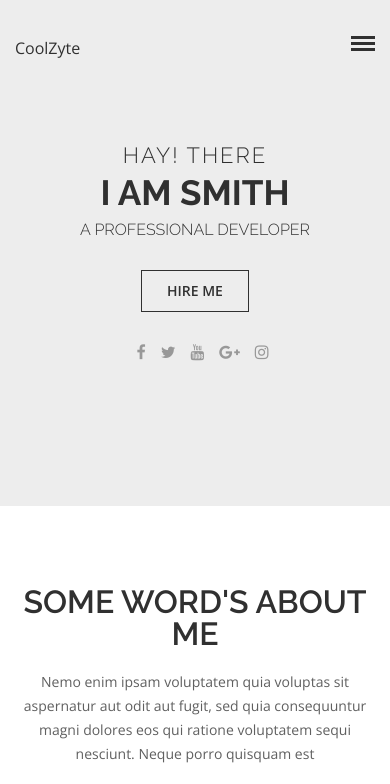
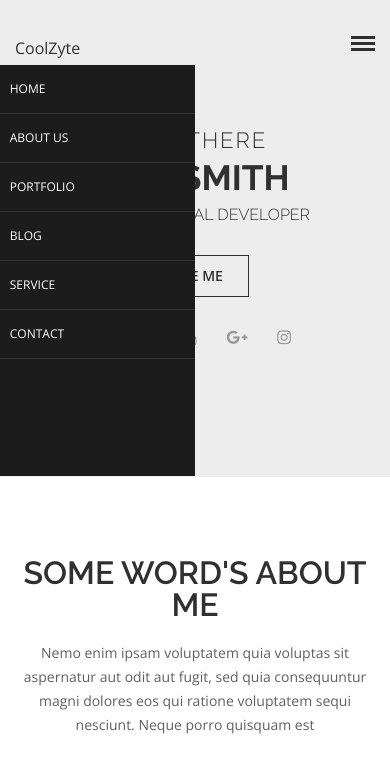
Before and after one commit to coolzyte/gridPort, a website built with webpack: page app/index.html in a window 390 px wide. Both pictures are taken after a click on the element 360 px from the left and 47 px from the top of the page. Shown: the top 784 px of the page. Built offline with nearby package versions, Linux system fonts and the light colour scheme.

Commit message:
fixed mobile menu

```diff
--- a/app/assets/sass/base/_utilities.scss
+++ b/app/assets/sass/base/_utilities.scss
@@ -87,6 +87,9 @@
     margin-left: 15px;
     margin-bottom: 0;
     color: #989898;
+    @include respond(tab-port) {
+      margin: 0 1.5rem;
+    }
     &:hover {
       color: $bunker;
     }
--- a/app/assets/sass/layout/_site-header.scss
+++ b/app/assets/sass/layout/_site-header.scss
@@ -53,18 +53,17 @@
         transform-origin: center center;
         width: 100%;
       }
-    }
-  }
-  &__menu-icon--close-x {
-    &:before {
-      transform: rotate(45deg) scaleX(1.25);
-    }
-    .site-header__menu-icon__middle {
-      opacity: 0;
-      transform: scaleX(0);
-    }
-    &:after {
-      transform: rotate(-45deg) scaleX(1.25) translateY(1px);
-    }
+    } // &--close-x {
+    //   .site-header__menu-icon__middle {
+    //     opacity: 0;
+    //     transform: scaleX(0);
+    //   }
+    //   &:before {
+    //     transform: rotate(45deg) scaleX(1.25);
+    //   }
+    //   &:after {
+    //     transform: rotate(-45deg) scaleX(1.25) translateY(1px);
+    //   }
+    // }
   }
 }
--- a/app/assets/sass/modules/_hero.scss
+++ b/app/assets/sass/modules/_hero.scss
@@ -7,7 +7,8 @@
     height: 100vh;
   }
   @include respond(tab-port) {
-    height: 60vh;
+    height: auto;
+    padding: 13rem 0;
     display: flex;
     flex-direction: column;
     justify-content: center;
--- a/app/assets/sass/modules/_primary-nav.scss
+++ b/app/assets/sass/modules/_primary-nav.scss
@@ -1,8 +1,24 @@
 .primary-nav {
+  &__content {
     @include respond(tab-port) {
-    display: none;
+      background: #1c1c1c;
+      display: flex;
+      flex-direction: column;
+      position: absolute;
+      top: 100%;
+      left: 0;
+      width: 50%;
+      height: auto;
+      padding: 0 0 11.7rem;
+      transform: scaleX(0);
+      transform-origin: 0 -100%;
+      transition: all 0.8s cubic-bezier(0.6, 0.02, 0.35, 0.99) 0s;
+      &--is-visible {
+        transform: scaleX(1);
       }
-  &__content {
+    }
+    @include medium {
+      display: flex;
       white-space: nowrap;
       padding-right: 5rem;
       transform: scaleX(0);
@@ -13,9 +29,13 @@
         transform: scaleX(1);
       }
     }
+  }
   li {
     position: relative;
     margin-left: 3rem;
+    @include respond(tab-port) {
+      margin-left: 0;
+    }
   }
   li a {
     position: relative;
@@ -26,8 +46,19 @@
     padding: 0.5rem 0;
     display: block;
     text-transform: uppercase;
+    @include respond(tab-port) {
+      color: #fff;
+      font-size: 1.2rem;
+      font-weight: 500;
+      padding: 1.3rem 5%;
+      border-bottom: 1px solid rgba(255, 255, 255, 0.1);
+    }
     &:hover {
       color: #000;
+      @include respond(tab-port) {
+        color: #fff;
+        background-color: rgba(255, 255, 255, 0.1);
       }
     }
   }
+}
--- a/app/assets/scripts/modules/MobileMenu.js
+++ b/app/assets/scripts/modules/MobileMenu.js
@@ -11,6 +11,7 @@ class MobileMenu {
   }
   toggleTheMenu() {
     this.menuContent.toggleClass("primary-nav__content--is-visible");
+    this.menuIcon.toggleClass("site-header__menu-icon--close-x");
   }
 }
 
--- a/app/index.html
+++ b/app/index.html
@@ -30,7 +30,7 @@
 
         <div class="site-header__menu-content flex-item">
           <nav class="primary-nav">
-            <ul class="flex-item primary-nav__content">
+            <ul class="primary-nav__content">
               <li class="active"><a href="#">Home</a></li>
               <li><a href="#">About us</a></li>
               <li><a href="#">Portfolio</a> </li>
@@ -82,17 +82,23 @@
     <section class="about-me p-tb">
       <div class="section-title">
         <h2 class="heading">Some Word's About Me</h2>
-        <p>Nemo enim ipsam voluptatem quia voluptas sit aspernatur aut odit aut fugit, sed quia consequuntur magni dolores
+        <p>Nemo enim ipsam voluptatem quia voluptas sit aspernatur aut odit aut fugit, sed quia consequuntur magni
+          dolores
           eos qui ratione voluptatem sequi nesciunt. Neque porro quisquam est</p>
       </div>
       <div class="about-me__content">
         <div class="about-me__text">
-          <p class="m-bottom-2"><span class="letter-big">S</span>abuj must explain to you how all this mistaken idea of denouncing
-            pleasure and praising pain was born and I will give you a complete account of the system, and expound the actual
-            teachings of the great explorer of the truth, the master-builder of human happiness. No one rejects, dislikes,
+          <p class="m-bottom-2"><span class="letter-big">S</span>abuj must explain to you how all this mistaken idea of
+            denouncing
+            pleasure and praising pain was born and I will give you a complete account of the system, and expound the
+            actual
+            teachings of the great explorer of the truth, the master-builder of human happiness. No one rejects,
+            dislikes,
             or avoids pleasure itself</p>
-          <p>Imust explain to you how all this mistaken idea of denouncing pleasure and praising pain was born and I will
-            give you a complete account of the system, and expound the actual teachings of the great explorer of the truth,
+          <p>Imust explain to you how all this mistaken idea of denouncing pleasure and praising pain was born and I
+            will
+            give you a complete account of the system, and expound the actual teachings of the great explorer of the
+            truth,
             the master-builder</p>
           <a href="#" class="btn btn--fs">Download CV</a>
         </div>
@@ -125,7 +131,8 @@
     <section class="works">
       <div class="section-title section-title--left">
         <h2 class="heading">CHECK LATEST WORK</h2>
-        <p>But I must explain to you how all this mistaken idea of denouncing pleasure and praising pain was born and I will
+        <p>But I must explain to you how all this mistaken idea of denouncing pleasure and praising pain was born and I
+          will
           give you a complete account of the monen vai kemon asen</p>
       </div>
       <!-- Section Title End -->
@@ -225,21 +232,24 @@
             <div class="testimonials__image"><img src="assets/images/testimonial/t1.png" alt=""></div>
             <h3 class="title">Jena John</h3>
             <span class="subtitle">Developer Coolzyte</span>
-            <p class="text">But I must explain to you how all this mistaken idea of denouncing pleasure and praising pain
+            <p class="text">But I must explain to you how all this mistaken idea of denouncing pleasure and praising
+              pain
               was born and I will give you a complete account of the monen vai kemon asen</p>
           </div>
           <div class="swiper-slide center">
             <div class="testimonials__image"><img src="assets/images/testimonial/t1.png" alt=""></div>
             <h3 class="title">Jena John</h3>
             <span class="subtitle">Developer Coolzyte</span>
-            <p class="text">But I must explain to you how all this mistaken idea of denouncing pleasure and praising pain
+            <p class="text">But I must explain to you how all this mistaken idea of denouncing pleasure and praising
+              pain
               was born and I will give you a complete account of the monen vai kemon asen</p>
           </div>
           <div class="swiper-slide center">
             <div class="testimonials__image"><img src="assets/images/testimonial/t1.png" alt=""></div>
             <h3 class="title">Jena John</h3>
             <span class="subtitle">Developer Coolzyte</span>
-            <p class="text">But I must explain to you how all this mistaken idea of denouncing pleasure and praising pain
+            <p class="text">But I must explain to you how all this mistaken idea of denouncing pleasure and praising
+              pain
               was born and I will give you a complete account of the monen vai kemon asen</p>
           </div>
         </div>
@@ -252,7 +262,8 @@
     <section class="newsletter wrapper p-tb">
       <div class="section-title">
         <h2>Subscribe Newsletter</h2>
-        <p>But I must explain to you how all this mistaken idea of denouncing pleasure and praising pain was born and I will
+        <p>But I must explain to you how all this mistaken idea of denouncing pleasure and praising pain was born and I
+          will
           give you a complete account of the monen vai kemon asen</p>
       </div>
       <div class="newsletter__box">
@@ -268,7 +279,8 @@
     <footer class="footer p-tb">
       <div class="section-title wrapper footer__container">
         <h2 class="heading">CoolZyte</h2>
-        <p>But I must explain to you how all this mistaken idea of denouncing pleasure and praising pain was born and I will
+        <p>But I must explain to you how all this mistaken idea of denouncing pleasure and praising pain was born and I
+          will
           give you a complete account of the monen vai kemon asen</p>
 
       </div>
```
Also changed, not shown: app/temp/scripts/App.js, app/temp/styles/styles.css. Lines whose indentation alone changed are shown as unchanged.
